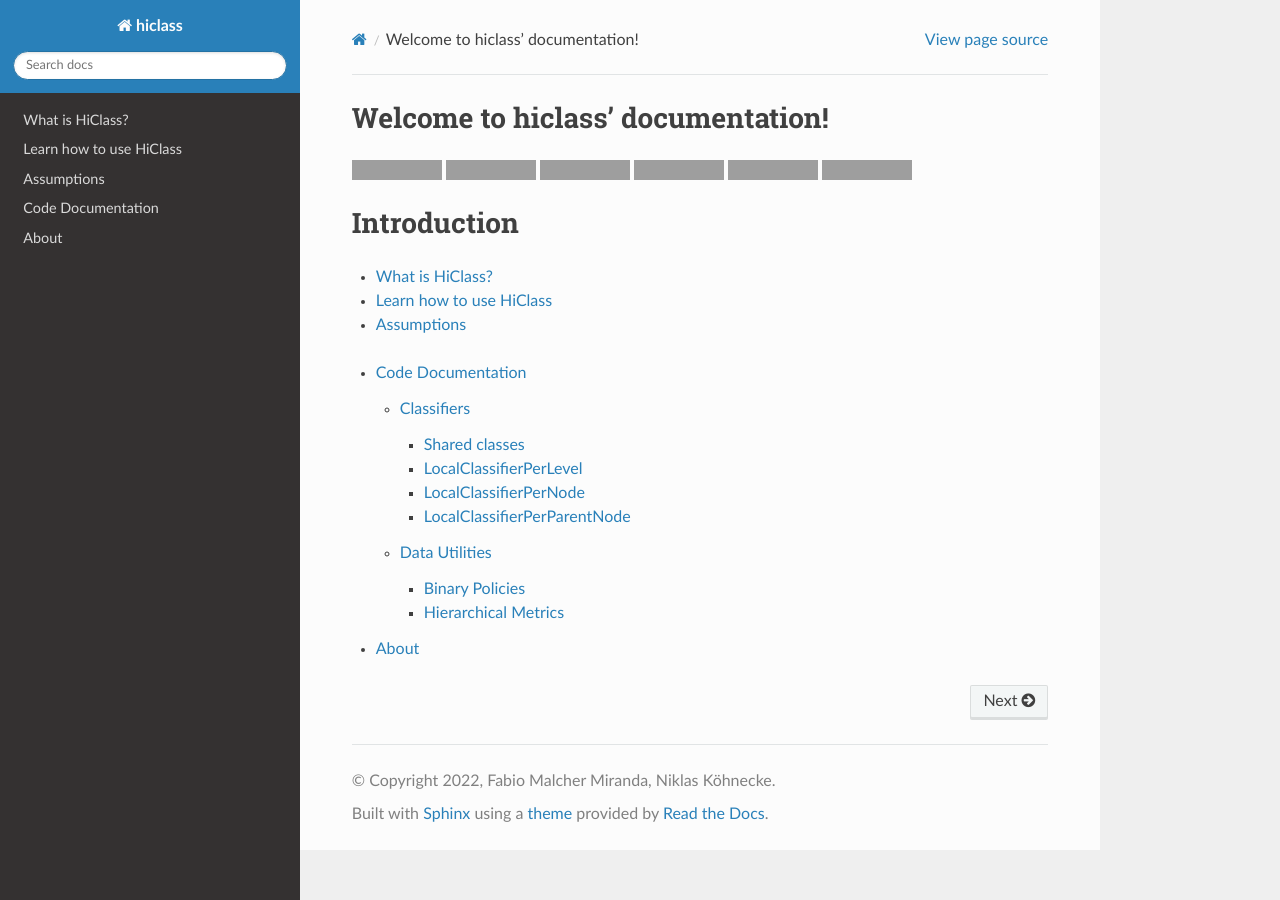
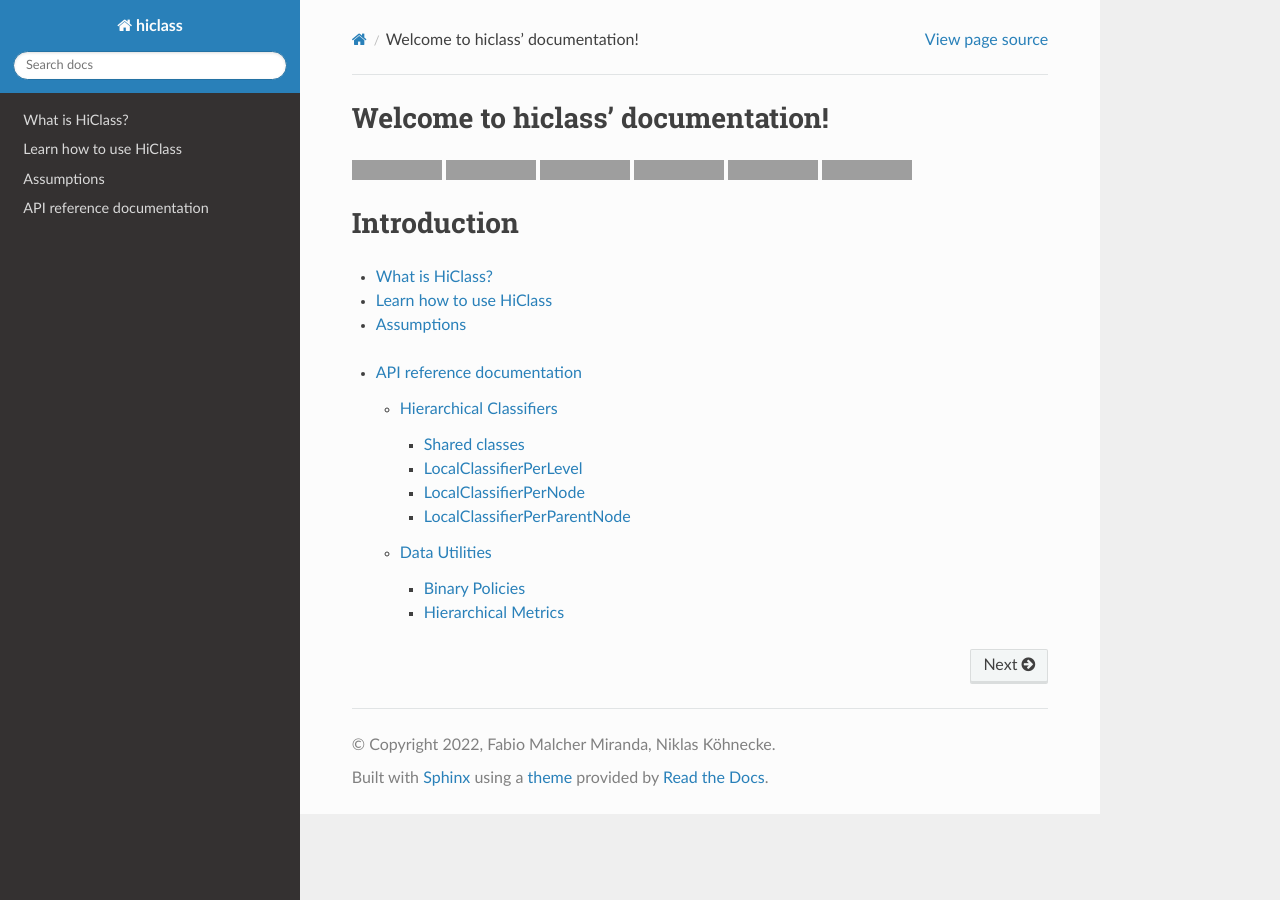
Before and after one commit to scikit-learn-contrib/hiclass, a Sphinx documentation site: the page built from docs/source/index.rst, in a window 1280 px wide, cut to the strip 0-900 px from the top of the page. Built offline with Sphinx 7.4.7 and the Read the Docs theme 2.0.0, drawn with Linux system fonts in a browser that asks for light colours; grey boxes are pictures that could not be loaded.

Commit message:
Add link to api documentation

```diff
--- a/docs/source/about.rst
+++ /dev/null
@@ -1,6 +0,0 @@
-=====
-About
-=====
-
-This repository was developed by Niklas Köhnecke and Fabio Malcher Miranda during a seminar hosted by the Data Analytics
-and Computational Statistics chair at the Hasso Plattner Institute.
--- a/docs/source/code/classifiers.rst
+++ b/docs/source/api/classifiers.rst
@@ -1,7 +1,7 @@
 .. _classifiers:
 
-Classifiers
-===========
+Hierarchical Classifiers
+========================
 Shared classes
 --------------
 
--- a/docs/source/code/index.rst
+++ b/docs/source/api/index.rst
@@ -1,7 +1,7 @@
 .. _code:
 
-Code Documentation
-==================
+API reference documentation
+===========================
 The documentation lists all available functions for each of the implemented classes. This includes inherited functions.
 Therefore, not everything that is listed under a classes documentations is necessarily implemented by said class.
 This is done in order to provide a complete list of the callable functions for each of the classes.
--- a/docs/source/conf.py
+++ b/docs/source/conf.py
@@ -29,7 +29,7 @@
 # Add any Sphinx extension module names here, as strings. They can be
 # extensions coming with Sphinx (named 'sphinx.ext.*') or your custom
 # ones.
-extensions = ['sphinx.ext.autodoc', 'sphinx.ext.napoleon']
+extensions = ['sphinx.ext.autodoc', 'sphinx.ext.napoleon', 'sphinx.ext.autosectionlabel']
 
 # Add any paths that contain templates here, relative to this directory.
 templates_path = ['_templates']
--- a/docs/source/index.rst
+++ b/docs/source/index.rst
@@ -41,5 +41,4 @@ Introduction
 .. toctree::
    :maxdepth: 3
 
-   code/index
-   about
+   api/index
--- a/docs/source/introduction/index.rst
+++ b/docs/source/introduction/index.rst
@@ -18,7 +18,7 @@ Once you are set up, we suggest working through our examples, including:
 - A typical "Hello World" example, for an `entry-level description of the main concepts <TODO>`_.
 - A more detailed `tutorial <TODO>`_ to give you hands-on experience.
 
-We also recommend the `API reference documentation <TODO>`_ for additional information.
+We also recommend the :ref:`API reference documentation` for additional information.
 
 Assumptions
 ===========
```
Also changed, not shown: docs/source/api/utilities.rst (renamed from docs/source/code/utilities.rst).
